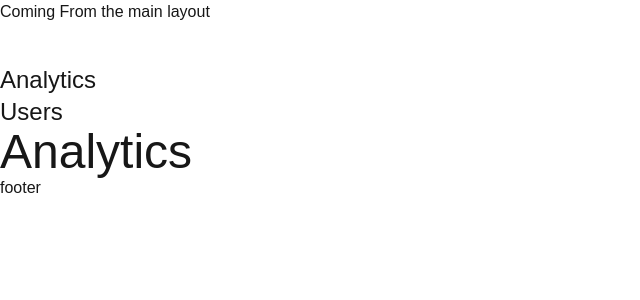
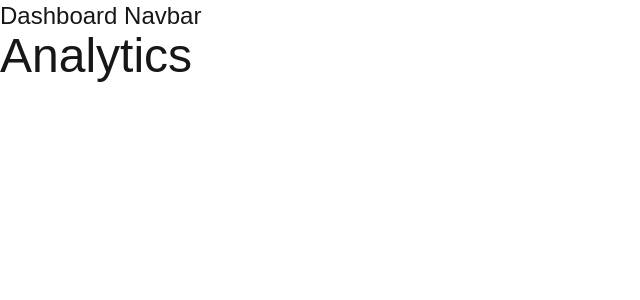
Before and after one commit to asratulhasannahid/dev-event, a Next.js app: page /dashboard/analytics in a window 1280 px wide. Shown: the top 300 px of the page, without its empty margins (0-640 px from the left). Built offline with nearby package versions, Linux system fonts and the light colour scheme.

Commit message:
route group setup

```diff
--- /dev/null
+++ b/app/(dashboard)/layout.tsx
@@ -0,0 +1,10 @@
+const layout = ({ children }: { children: React.ReactNode }) => {
+  return (
+    <div>
+      <h2 className="text-2xl">Dashboard Navbar</h2>
+      {children}
+    </div>
+  );
+};
+
+export default layout;
--- /dev/null
+++ b/app/(root)/layout.tsx
@@ -0,0 +1,10 @@
+const layout = ({ children }: { children: React.ReactNode }) => {
+  return (
+    <div>
+      <h2 className="text-2xl"> Navbar</h2>
+      {children}
+    </div>
+  );
+};
+
+export default layout;
--- a/app/page.tsx
+++ b/app/(root)/page.tsx
@@ -1,4 +1,4 @@
-import Hallo from "./components/Hallo";
+import Hallo from "../components/Hallo";
 
 const Home = () => {
   console.log("What type of a component am I?");
--- a/app/dashboard/layout.tsx
+++ /dev/null
@@ -1,20 +0,0 @@
-import Link from "next/link";
-
-const layout = ({ children }: { children: React.ReactNode }) => {
-  return (
-    <div>
-      <ul className="mt-10">
-        <li className="text-2xl">
-          <Link href="/dashboard/analytics">Analytics</Link>
-        </li>
-        <li className="text-2xl">
-          <Link href="/dashboard/users">Users</Link>
-        </li>
-      </ul>
-      {children}
-      footer
-    </div>
-  );
-};
-
-export default layout;
--- a/app/layout.tsx
+++ b/app/layout.tsx
@@ -27,7 +27,6 @@
       <body
         className={`${geistSans.variable} ${geistMono.variable} antialiased`}
       >
-        Coming From the main layout
         {children}
       </body>
     </html>
```
Also changed, not shown: app/(dashboard)/dashboard/analytics/page.tsx (renamed from app/dashboard/analytics/page.tsx), app/(dashboard)/dashboard/users/[id]/page.tsx (renamed from app/dashboard/users/[id]/page.tsx), app/(dashboard)/dashboard/users/page.tsx (renamed from app/dashboard/users/page.tsx), app/(root)/about/page.tsx (renamed from app/about/page.tsx).
